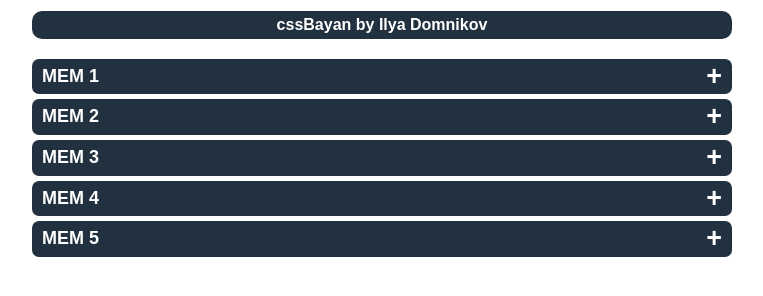
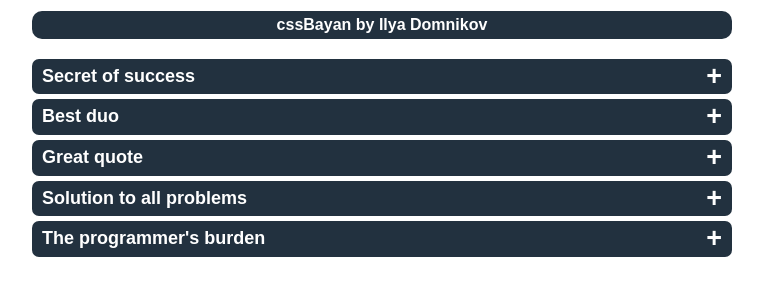
Before and after one commit to Ilyajune/cssBayan, a plain HTML site: page cssBayan/index.html in a window 1280 px wide. Shown: the whole page, without its empty margins (258-1021 px from the left). Drawn offline with Linux system fonts and the light colour scheme.

Commit message:
feat: added titles to memes(Sat, Mar 11,2023 17:59:35)

```diff
--- a/cssBayan/index.html
+++ b/cssBayan/index.html
@@ -14,27 +14,27 @@
       <div class="bayan">
         <div class="bayan-item">
           <input type="radio" name="select" id="b1" />
-          <label for="b1" class="b-title">MEM 1</label>
+          <label for="b1" class="b-title">Secret of success</label>
           <p class="b-content"><img src="img/1.jpg" /></p>
         </div>
         <div class="bayan-item">
           <input type="radio" name="select" id="b2" />
-          <label for="b2" class="b-title">MEM 2</label>
+          <label for="b2" class="b-title">Best duo</label>
           <p class="b-content"><img src="img/2.jpg" /></p>
         </div>
         <div class="bayan-item">
           <input type="radio" name="select" id="b3" />
-          <label for="b3" class="b-title"> MEM 3</label>
+          <label for="b3" class="b-title">Great quote</label>
           <p class="b-content"><img src="img/3.jpg" /></p>
         </div>
         <div class="bayan-item">
           <input type="radio" name="select" id="b4" />
-          <label for="b4" class="b-title">MEM 4</label>
+          <label for="b4" class="b-title">Solution to all problems</label>
           <p class="b-content"><img src="img/4.jpg" /></p>
         </div>
         <div class="bayan-item">
           <input type="radio" name="select" id="b5" />
-          <label for="b5" class="b-title">MEM 5</label>
+          <label for="b5" class="b-title">The programmer's burden</label>
           <p class="b-content"><img src="img/5.jpg" /></p>
         </div>
       </div>
```
